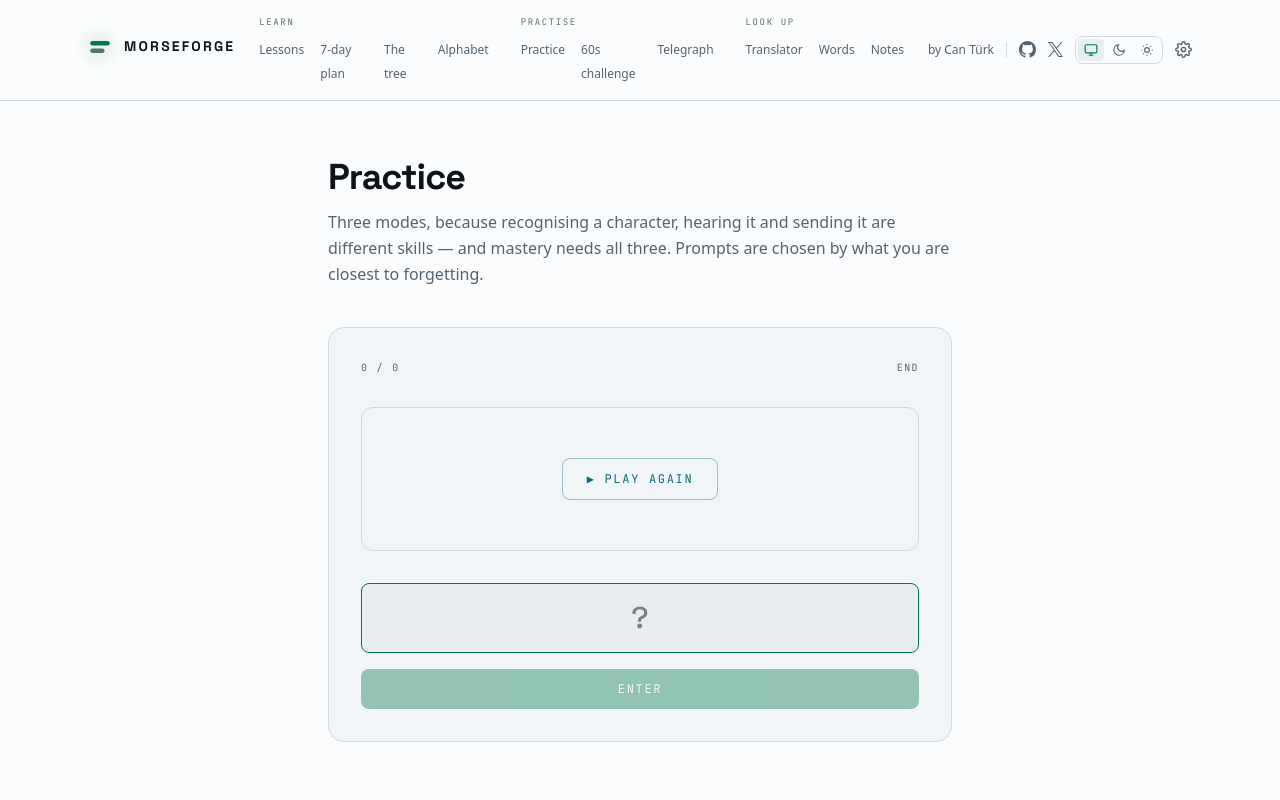
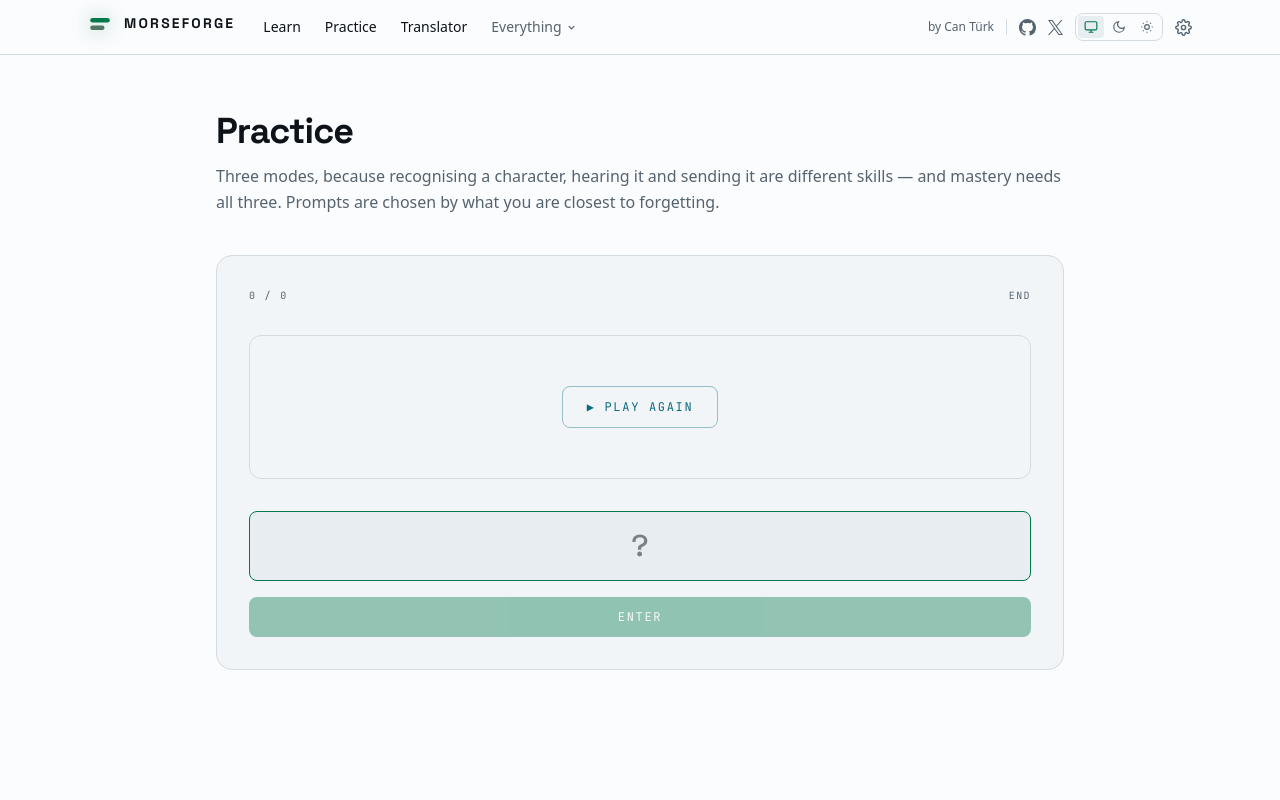
Before and after one commit to iamcanturk/morseforge, an Astro site: page /practice in a window 1280 px wide. Both pictures are taken after a click on the button "START". Shown: the top 800 px of the page. Built offline with nearby package versions, Linux system fonts and the light colour scheme; Astro itself is replaced by a stand-in of ours.

Commit message:
fix: header rebuilt, tree no longer overflows, audio buttons show state
Three reported problems.

Header
  Nine links in the bar under 9px group labels made it a wall of type — a list
  to be scanned rather than a route to be chosen. Now three destinations and
  one disclosure holding the rest, each with a line explaining what it is.

  The disclosure is a native <details>: it opens without JavaScript, is
  keyboard operable for free, and every link stays in the HTML when closed.
  That last part is not cosmetic — the nav is also the internal linking, and a
  JavaScript menu would hide two thirds of the site from a crawler. Verified:
  10 links present in the DOM whether open or closed.

Tree cut off on desktop
  The tree asks for 640px; /practice/ was max-w-2xl, which leaves 624px of
  content. It overflowed and forced a sideways scroll on a 1280px screen, which
  is absurd. Practice is now max-w-4xl, lessons max-w-3xl, and the tree's floor
  drops to 560px — below that the depth-4 letters stop being legible, above it
  the tree overflows containers it is legitimately placed in.

  Verified at 1280px: 782px of content, 782px of scroll width, no overflow.

Audio buttons gave no feedback
  "HEAR IT" and "PLAY AGAIN" looked identical whether they had fired or not, so
  a muted device or a blocked AudioContext was indistinguishable from a dead
  button. They now hold a playing state for the length of the message.

Refs #23, #29

```diff
--- a/src/components/Decode/DecodeChallenge.tsx
+++ b/src/components/Decode/DecodeChallenge.tsx
@@ -49,6 +49,7 @@ export function DecodeChallenge() {
   const [guess, setGuess] = useState('')
   const [status, setStatus] = useState<Status>('idle')
   const [elapsed, setElapsed] = useState<number | null>(null)
+  const [playing, setPlaying] = useState(false)
 
   const startedAt = useRef<number | null>(null)
   const audio = useRef<AudioEngine | null>(null)
@@ -68,8 +69,16 @@ export function DecodeChallenge() {
   const play = useCallback(async () => {
     startClock()
     audio.current ??= new AudioEngine()
-    const playback = await audio.current.play(morse, { wpm: 12, farnsworthWpm: 8 })
-    await playback.finished
+    // Held for the whole message, so the button says something is happening.
+    // Without it a muted device, or a browser that blocked the context, looks
+    // identical to a button that does nothing.
+    setPlaying(true)
+    try {
+      const playback = await audio.current.play(morse, { wpm: 12, farnsworthWpm: 8 })
+      await playback.finished
+    } finally {
+      setPlaying(false)
+    }
   }, [morse, startClock])
 
   const check = useCallback(
@@ -148,9 +157,17 @@ export function DecodeChallenge() {
           <button
             type="button"
             onClick={() => void play()}
-            className="rounded-lg border border-cyan/40 px-5 py-3 font-mono text-xs tracking-[0.14em] text-cyan"
+            aria-live="polite"
+            className="rounded-lg border px-5 py-3 font-mono text-xs tracking-[0.14em] transition-colors"
+            style={{
+              borderColor: playing
+                ? 'var(--color-cyan)'
+                : 'color-mix(in srgb, var(--color-cyan) 40%, transparent)',
+              color: playing ? 'var(--color-void)' : 'var(--color-cyan)',
+              background: playing ? 'var(--color-cyan)' : 'transparent',
+            }}
           >
-            ▶ HEAR IT
+            {playing ? '♪ PLAYING' : '▶ HEAR IT'}
           </button>
 
           {status !== 'correct' && (
--- a/src/components/Header.astro
+++ b/src/components/Header.astro
@@ -6,88 +6,149 @@ import { AUTHOR, AUTHOR_GITHUB_URL, AUTHOR_X_URL, SITE } from '../config/site'
 /**
  * Site header.
  *
- * `Logo` is a React component rendered with no client directive, so Astro
- * renders it to static HTML at build time and ships zero JavaScript for it.
+ * Three destinations in the bar and everything else behind one disclosure.
+ * The previous version put all nine links in the bar under tiny group labels,
+ * which turned the header into a wall of 9px type — a list to be scanned rather
+ * than a route to be chosen.
  *
- * The nav is grouped rather than flat. Nine links in a row is a list to be
- * scanned; three groups of three is a structure to be understood, and the
- * grouping is the product's own shape — learn it, practise it, look things up.
+ * The disclosure is a native `<details>`, so it opens without JavaScript, is
+ * keyboard operable for free, and every link inside stays in the HTML for a
+ * crawler. That last part matters: the nav is also the internal linking, and a
+ * menu built from JavaScript would hide two thirds of the site from a bot.
  *
- * It also doubles as internal linking: every page reaching every other in one
- * hop is what lets a crawler discover the site from any entry point, which
- * matters when most arrivals land on a content page rather than the home page.
+ * `Logo` is a React component with no client directive, so Astro renders it to
+ * static HTML and ships zero JavaScript for it.
  */
-const groups = [
+const primary = [
+  { href: '/learn/', label: 'Learn' },
+  { href: '/practice/', label: 'Practice' },
+  { href: '/morse-code-translator/', label: 'Translator' },
+]
+
+const more = [
   {
     title: 'Learn',
     links: [
-      { href: '/learn/', label: 'Lessons' },
-      { href: '/learn-morse-code-in-7-days/', label: '7-day plan' },
-      { href: '/tree/', label: 'The tree' },
-      { href: '/morse-code-alphabet/', label: 'Alphabet' },
+      { href: '/learn/', label: 'Guided lessons', hint: 'See it, hear it, send it' },
+      {
+        href: '/learn-morse-code-in-7-days/',
+        label: '7-day plan',
+        hint: 'The whole course, written out',
+      },
+      { href: '/tree/', label: 'The Morse tree', hint: 'Why each letter has its code' },
     ],
   },
   {
     title: 'Practise',
     links: [
-      { href: '/practice/', label: 'Practice' },
-      { href: '/challenge/', label: '60s challenge' },
-      { href: '/telegraph/', label: 'Telegraph' },
+      { href: '/practice/', label: 'Practice', hint: 'Listen, read or send' },
+      { href: '/challenge/', label: '60-second challenge', hint: 'How many can you decode?' },
+      { href: '/telegraph/', label: 'Telegraph key', hint: 'Send freely and read it back' },
     ],
   },
   {
     title: 'Look up',
     links: [
-      { href: '/morse-code-translator/', label: 'Translator' },
-      { href: '/words/', label: 'Words' },
-      { href: '/blog/', label: 'Notes' },
+      { href: '/morse-code-translator/', label: 'Translator', hint: 'Text to Morse and back' },
+      { href: '/morse-code-alphabet/', label: 'Alphabet', hint: 'Every character, playable' },
+      { href: '/words/', label: 'Words in Morse', hint: 'SOS, CQ, I love you…' },
+      { href: '/blog/', label: 'Notes', hint: 'How to learn it properly' },
     ],
   },
 ]
 
-/** Flat list for the mobile strip, where the grouping does not fit. */
-const flat = [...groups.flatMap((group) => group.links), { href: '/settings/', label: 'Settings' }]
+/** Flat list for the mobile strip, where the disclosure would fight the scroll. */
+const flat = [
+  ...new Map(more.flatMap((g) => g.links).map((l) => [l.href, l])).values(),
+  { href: '/settings/', label: 'Settings' },
+]
 
 const current = Astro.url.pathname
 const isCurrent = (href: string) => current === href
-const linkColour = (href: string) =>
-  isCurrent(href) ? 'color: var(--color-signal)' : 'color: var(--color-muted)'
 ---
 
-<header class="border-b border-line">
+<header
+  class="sticky top-0 z-40 border-b border-line backdrop-blur"
+  style="background: color-mix(in srgb, var(--color-void) 88%, transparent)"
+>
   <div class="mx-auto max-w-6xl px-6">
-    <div class="flex items-center justify-between gap-6 py-4">
+    <div class="flex items-center justify-between gap-4 py-3">
+      <div class="flex items-center gap-7">
         <a href="/" class="shrink-0" aria-label="MorseForge home">
           <Logo size={24} />
         </a>
 
-      <nav aria-label="Main" class="hidden lg:block">
-        <ul class="flex items-start gap-8">
+        <nav aria-label="Main" class="hidden items-center gap-6 lg:flex">
           {
-            groups.map((group) => (
-              <li>
+            primary.map(({ href, label }) => (
+              <a
+                href={href}
+                aria-current={isCurrent(href) ? 'page' : undefined}
+                class="text-sm transition-colors hover:text-signal"
+                style={isCurrent(href) ? 'color: var(--color-signal)' : 'color: var(--color-ink)'}
+              >
+                {label}
+              </a>
+            ))
+          }
+
+          <details class="group relative" data-menu>
+            <summary
+              class="flex cursor-pointer list-none items-center gap-1 text-sm text-muted transition-colors hover:text-signal [&::-webkit-details-marker]:hidden"
+            >
+              Everything
+              <svg
+                width="11"
+                height="11"
+                viewBox="0 0 24 24"
+                fill="none"
+                stroke="currentColor"
+                stroke-width="3"
+                aria-hidden="true"
+                class="transition-transform group-open:rotate-180"
+              >
+                <path d="m6 9 6 6 6-6"></path>
+              </svg>
+            </summary>
+
+            <div
+              class="absolute top-full left-0 z-50 mt-3 grid w-[34rem] grid-cols-3 gap-5 rounded-xl border border-line p-5 shadow-2xl"
+              style="background: var(--color-panel)"
+            >
+              {
+                more.map((group) => (
+                  <div>
                     <span class="block font-mono text-[9px] tracking-[0.18em] text-signal-dim">
                       {group.title.toUpperCase()}
                     </span>
-                <ul class="mt-1.5 flex gap-4">
-                  {group.links.map(({ href, label }) => (
+                    <ul class="mt-2.5 space-y-2.5">
+                      {group.links.map(({ href, label, hint }) => (
                         <li>
-                      <a
-                        href={href}
-                        aria-current={isCurrent(href) ? 'page' : undefined}
-                        class="text-xs transition-colors hover:text-signal"
-                        style={linkColour(href)}
+                          <a href={href} class="block group/link">
+                            <span
+                              class="block text-[13px] transition-colors group-hover/link:text-signal"
+                              style={
+                                isCurrent(href)
+                                  ? 'color: var(--color-signal)'
+                                  : 'color: var(--color-ink)'
+                              }
                             >
                               {label}
+                            </span>
+                            <span class="mt-0.5 block text-[11px] leading-snug text-muted">
+                              {hint}
+                            </span>
                           </a>
                         </li>
                       ))}
                     </ul>
-              </li>
+                  </div>
                 ))
               }
-        </ul>
+            </div>
+          </details>
         </nav>
+      </div>
 
       {
         /* Author credit lives in the header as well as the footer: on a long
@@ -97,11 +158,11 @@ const linkColour = (href: string) =>
         <a
           href={AUTHOR.url}
           rel="me"
-          class="hidden text-xs whitespace-nowrap text-muted transition-colors hover:text-signal sm:block"
+          class="hidden text-xs whitespace-nowrap text-muted transition-colors hover:text-signal md:block"
           >by {AUTHOR.name}</a
         >
 
-        <span class="hidden h-4 w-px bg-line sm:block" aria-hidden="true"></span>
+        <span class="hidden h-4 w-px bg-line md:block" aria-hidden="true"></span>
 
         <a
           href={SITE.repo}
@@ -160,12 +221,13 @@ const linkColour = (href: string) =>
     </div>
 
     {
-      /* Flat, sideways-scrolling strip on mobile: ten links wrapped to four rows
-        on a 375px screen and pushed the page heading below the fold. */
+      /* Flat, sideways-scrolling strip on mobile: a disclosure inside a scroll
+        container fights the scroll, and ten links wrapped to four rows pushed
+        the page heading below the fold. */
     }
     <nav
       aria-label="Main"
-      class="-mx-6 overflow-x-auto px-6 pb-3 [scrollbar-width:none] lg:hidden [&::-webkit-scrollbar]:hidden"
+      class="-mx-6 overflow-x-auto px-6 pb-2.5 [scrollbar-width:none] lg:hidden [&::-webkit-scrollbar]:hidden"
     >
       <ul class="flex items-center gap-5 whitespace-nowrap">
         {
@@ -175,7 +237,7 @@ const linkColour = (href: string) =>
                 href={href}
                 aria-current={isCurrent(href) ? 'page' : undefined}
                 class="font-mono text-[11px] tracking-[0.12em] transition-colors"
-                style={linkColour(href)}
+                style={isCurrent(href) ? 'color: var(--color-signal)' : 'color: var(--color-muted)'}
               >
                 {label.toUpperCase()}
               </a>
@@ -185,4 +247,22 @@ const linkColour = (href: string) =>
       </ul>
     </nav>
   </div>
+
+  <script is:inline>
+    // A native <details> stays open after you follow a link back, and two open
+    // at once would overlap. Neither is worth a framework — this is the whole
+    // behaviour the element is missing.
+    document.addEventListener('click', (event) => {
+      for (const menu of document.querySelectorAll('[data-menu][open]')) {
+        if (!menu.contains(event.target)) menu.removeAttribute('open')
+      }
+    })
+    document.addEventListener('keydown', (event) => {
+      if (event.key !== 'Escape') return
+      for (const menu of document.querySelectorAll('[data-menu][open]')) {
+        menu.removeAttribute('open')
+        menu.querySelector('summary')?.focus()
+      }
+    })
+  </script>
 </header>
--- a/src/components/Practice/PracticeScreen.tsx
+++ b/src/components/Practice/PracticeScreen.tsx
@@ -68,6 +68,8 @@ export function PracticeScreen({ challenge = false }: PracticeScreenProps) {
     given: string
   } | null>(null)
 
+  const [playingPrompt, setPlayingPrompt] = useState(false)
+
   const audio = useRef<AudioEngine | null>(null)
   const input = useRef<HTMLInputElement>(null)
 
@@ -113,11 +115,16 @@ export function PracticeScreen({ challenge = false }: PracticeScreenProps) {
         frequency: settings.audio.frequency,
         volume: settings.audio.volume,
       })
-      const playback = await audio.current.play(code, {
-        wpm: settings.timing.wpm,
-        farnsworthWpm: settings.timing.farnsworthWpm,
-      })
-      await playback.finished
+      setPlayingPrompt(true)
+      try {
+        const playback = await audio.current.play(code, {
+          wpm: settings.timing.wpm,
+          farnsworthWpm: settings.timing.farnsworthWpm,
+        })
+        await playback.finished
+      } finally {
+        setPlayingPrompt(false)
+      }
     },
     [settings],
   )
@@ -371,9 +378,16 @@ export function PracticeScreen({ challenge = false }: PracticeScreenProps) {
               <button
                 type="button"
                 onClick={() => void play(current)}
-                className="rounded-lg border border-cyan/40 px-6 py-3 font-mono text-xs tracking-[0.14em] text-cyan"
+                className="rounded-lg border px-6 py-3 font-mono text-xs tracking-[0.14em] transition-colors"
+                style={{
+                  borderColor: playingPrompt
+                    ? 'var(--color-cyan)'
+                    : 'color-mix(in srgb, var(--color-cyan) 40%, transparent)',
+                  color: playingPrompt ? 'var(--color-void)' : 'var(--color-cyan)',
+                  background: playingPrompt ? 'var(--color-cyan)' : 'transparent',
+                }}
               >
-                ▶ PLAY AGAIN
+                {playingPrompt ? '♪ PLAYING' : '▶ PLAY AGAIN'}
               </button>
             )}
 
--- a/src/pages/learn.astro
+++ b/src/pages/learn.astro
@@ -8,7 +8,7 @@ const description =
 ---
 
 <BaseLayout title={title} description={description} path="/learn/">
-  <main class="mx-auto max-w-2xl px-6 py-14">
+  <main class="mx-auto max-w-3xl px-6 py-14">
     <h1 class="font-display text-3xl font-bold tracking-tight sm:text-4xl">Learn</h1>
     <p class="mt-3 leading-relaxed text-muted">
       Every character three ways — see it, hear it, send it — then a drill on everything taught so
--- a/src/pages/practice.astro
+++ b/src/pages/practice.astro
@@ -8,7 +8,7 @@ const description =
 ---
 
 <BaseLayout title={title} description={description} path="/practice/">
-  <main class="mx-auto max-w-2xl px-6 py-14">
+  <main class="mx-auto max-w-4xl px-6 py-14">
     <h1 class="font-display text-3xl font-bold tracking-tight sm:text-4xl">Practice</h1>
     <p class="mt-3 leading-relaxed text-muted">
       Three modes, because recognising a character, hearing it and sending it are different skills —
```
Also changed, not shown: src/components/SignalTree/SignalTree.tsx (+6 -2 lines). Lines whose indentation alone changed are shown as unchanged.
